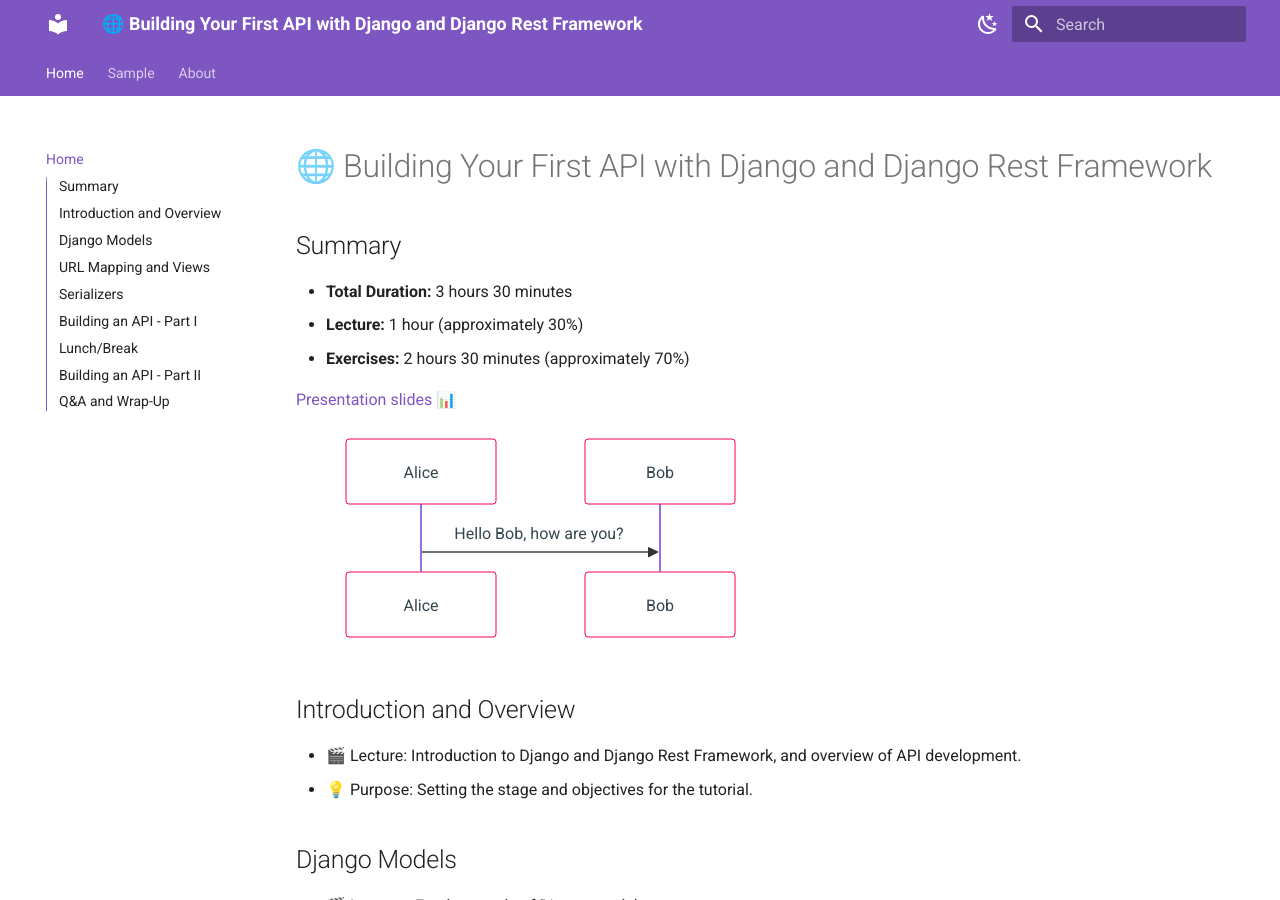
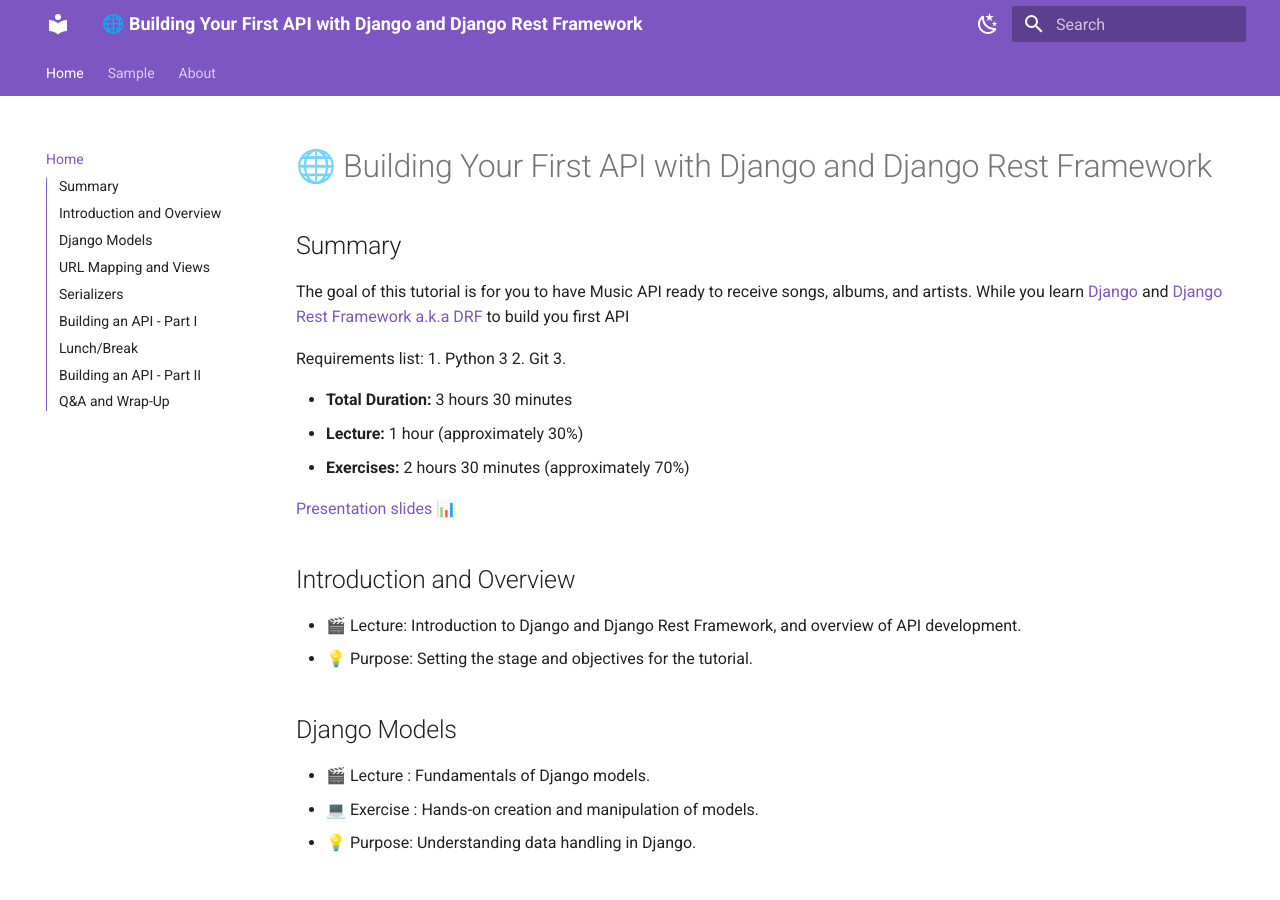
Before and after one commit to lipemorais/building-your-first-api-with-django-and-django-rest-framework, an MkDocs documentation site: the page built from docs/index.md, in a window 1280 px wide and 900 px high. Built offline with MkDocs 1.6.1 and Material for MkDocs 9.7.7, drawn with Linux system fonts in a browser that asks for light colours.

Commit message:
Add tutorial and requirements to index.md
A new tutorial was added to the main documentation page, it covers the goal and the requirements for setting up the Music API. DRF and Django are introduced as the main tools in this tutorial, replacing the sequence diagram.

````diff
--- a/docs/index.md
+++ b/docs/index.md
@@ -1,6 +1,13 @@
 # 🌐 Building Your First API with Django and Django Rest Framework
 
 ## Summary
+
+The goal of this tutorial is for you to have Music API ready to receive songs, albums, and artists. While you learn [Django](https://www.djangoproject.com/) and [Django Rest Framework a.k.a DRF](https://www.django-rest-framework.org/) to build you first API
+
+Requirements list:
+1. Python 3
+2. Git
+3.
 
 - **Total Duration:** 3 hours 30 minutes
 - **Lecture:** 1 hour (approximately 30%)
@@ -8,11 +15,6 @@
 
 
 [Presentation slides](https://docs.google.com/presentation/d/1Ajv9MYQQ011_Y4r1W4I6Y-6XP_faFF0317Zkn2XupMw/edit?usp=sharing) 📊
-
-```mermaid
-sequenceDiagram
-    Alice ->> Bob: Hello Bob, how are you?
-```
 
 
 ## Introduction and Overview
````
